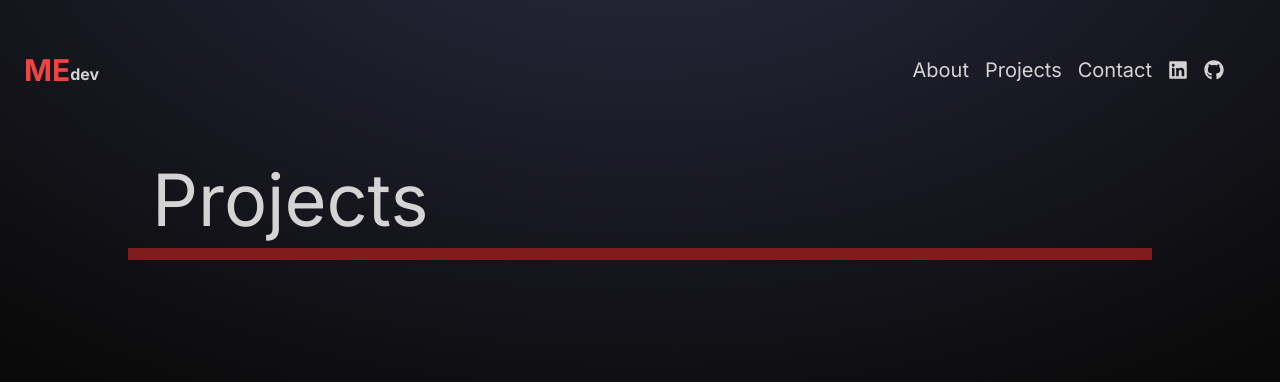
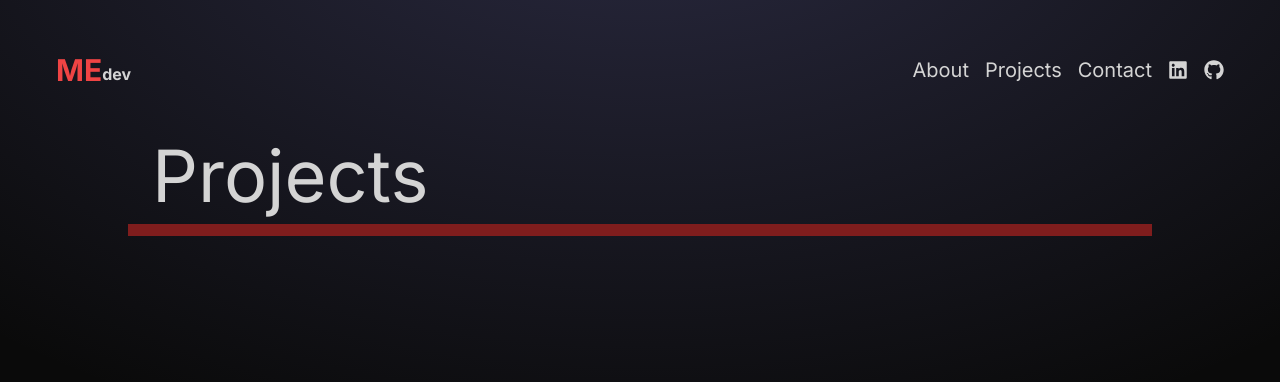
Before and after one commit to Mattheweng1/portfolio, a React (Vite) app: page /projects in a window 1280 px wide. Shown: the top 382 px of the page. Built offline with nearby package versions, Linux system fonts and the light colour scheme.

Commit message:
Tweak margins

```diff
--- a/src/components/Navbar.jsx
+++ b/src/components/Navbar.jsx
@@ -13,7 +13,7 @@ const Navbar = () => {
   };
 
   return (
-    <nav className="mb-6 flex items-center justify-between p-6">
+    <nav className="m-8 flex items-center justify-between p-6">
       <NavLink
         to={"/"}
         className="flex flex-shrink-0 items-end font-bold select-none z-10"
@@ -21,7 +21,7 @@ const Navbar = () => {
         <span className="text-red-500 text-3xl leading-[0.74]">ME</span>
         <span className="leading-[0.74]">dev</span>
       </NavLink>
-      <div className="m-8 items-center justify-center gap-4 text-xl hidden md:flex">
+      <div className="items-center justify-center gap-4 text-xl hidden md:flex">
         <NavLink to="/about">About</NavLink>
         <NavLink to="/projects">Projects</NavLink>
         <NavLink to="/contact">Contact</NavLink>
```
